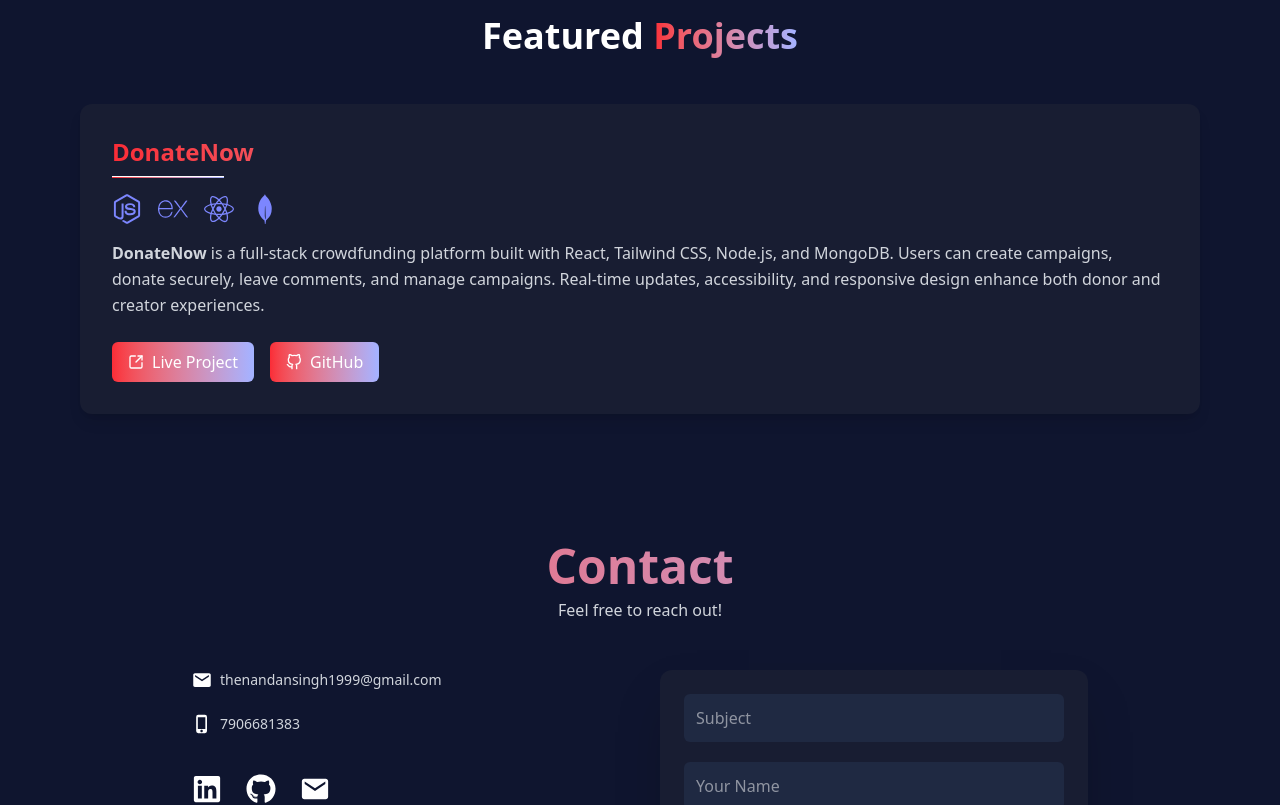
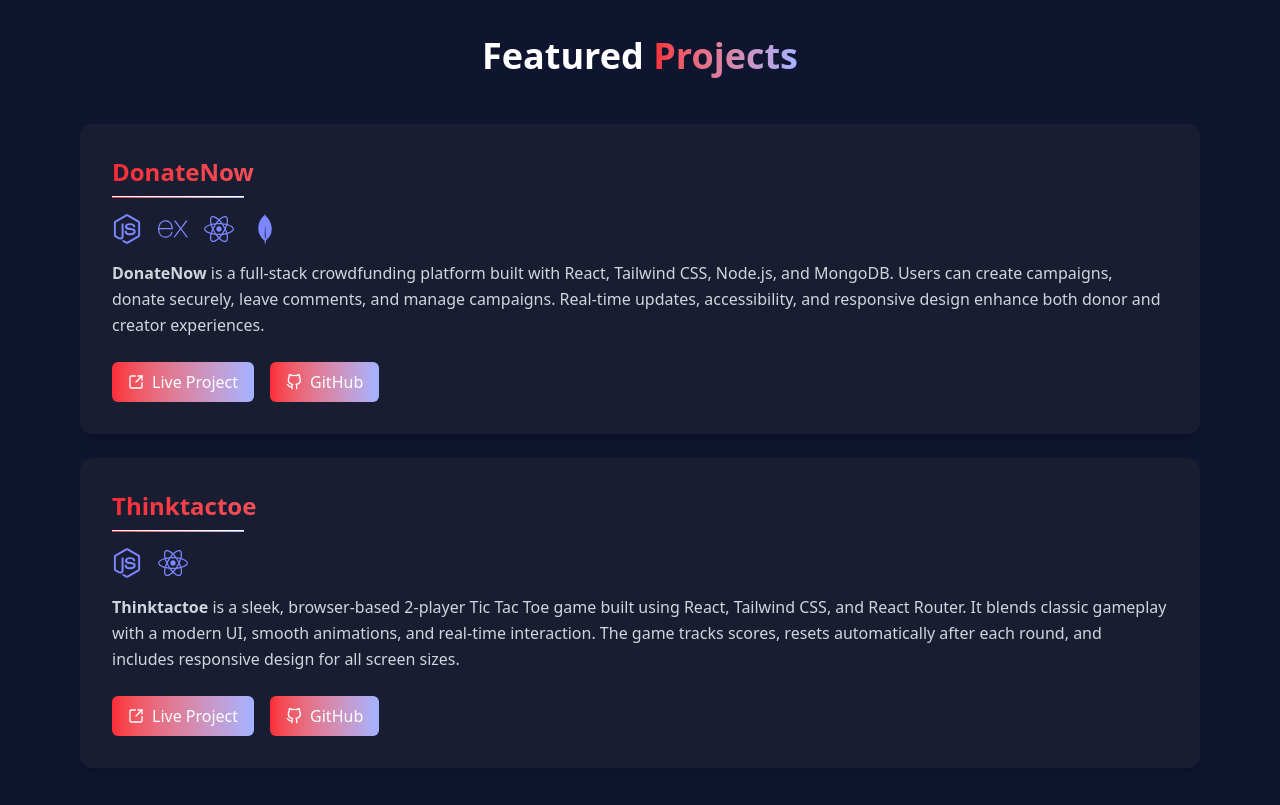
Before and after one commit to nandan2506/nandan2506.github.io, a React (Vite) app: page / in a window 1280 px wide. Shown: the part 1840-2645 px from the top of the page. Built offline with nearby package versions, Linux system fonts and the light colour scheme.

Commit message:
new project added

```diff
--- a/src/components/About.jsx
+++ b/src/components/About.jsx
@@ -4,16 +4,26 @@ import {
   FaJs,
   FaReact,
   FaNodeJs,
+  FaGitAlt,
   FaPython,
-  FaGitAlt,
 } from "react-icons/fa";
-import { SiRedux, SiMongodb, SiPostman, SiExpress } from "react-icons/si";
+import {
+  SiRedux,
+  SiExpress,
+  SiMongodb,
+  SiPostman,
+  SiTailwindcss,
+  SiFirebase,
+} from "react-icons/si";
 import { IoPersonSharp } from "react-icons/io5";
 import photo from "../assets/myPhoto.jpeg";
 
 export default function About() {
   return (
-    <div id="about" className="flex flex-col items-center scroll-mt-20 text-white py-20 px-6 gap-12 bg-[#0f152f]">
+    <div
+      id="about"
+      className="flex flex-col items-center scroll-mt-20 text-white py-20 px-6 gap-12 bg-[#0f152f]"
+    >
       {/* Heading */}
       <h1 className="text-4xl font-bold text-center">
         About <span className="text-[#ff8a8b]">Nandan</span>
@@ -32,9 +42,9 @@ export default function About() {
           </h2>
           <hr className="my-2 h-1 bg-gradient-to-r from-red-500 to-indigo-300 w-36 rounded" />
           <p className="text-gray-300 text-lg leading-relaxed">
-            Hi, I'm <strong>Nandan Singh Danu</strong>, a full-stack
-            web developer from Uttarakhand. I graduated from IGNOU and completed
-            a Software Development course at Masai School.
+            Hi, I'm <strong>Nandan Singh Danu</strong>, a full-stack web
+            developer from Uttarakhand. I graduated from IGNOU and completed a
+            Software Development course at Masai School.
             <br />
             <br />I specialize in the <strong>MERN stack</strong> (MongoDB,
             Express, React, Node.js) and enjoy building responsive,
@@ -60,10 +70,12 @@ export default function About() {
             { icon: <FaCss3Alt />, label: "CSS" },
             { icon: <FaJs />, label: "JavaScript" },
             { icon: <FaReact />, label: "React" },
+            { icon: <SiTailwindcss />, label: "Tailwind CSS" },
             { icon: <FaNodeJs />, label: "Node.js" },
             { icon: <SiRedux />, label: "Redux" },
             { icon: <SiExpress />, label: "Express" },
             { icon: <SiMongodb />, label: "MongoDB" },
+            { icon: <SiFirebase />, label: "Firebase" },
             { icon: <SiPostman />, label: "Postman" },
             { icon: <FaGitAlt />, label: "Git" },
             { icon: <FaPython />, label: "Python" },
--- a/src/components/Projects.jsx
+++ b/src/components/Projects.jsx
@@ -5,7 +5,10 @@ import { SiMongodb, SiExpress } from "react-icons/si";
 
 export default function Projects() {
   return (
-    <div id="projects" className="bg-[#0f152f] scroll-mt-20 text-white py-16 px-6 md:px-20">
+    <div
+      id="projects"
+      className="bg-[#0f152f] scroll-mt-20 text-white py-16 px-6 md:px-20"
+    >
       {/* Heading */}
       <h1 className="text-4xl font-bold text-center mb-12">
         Featured{" "}
@@ -15,12 +18,13 @@ export default function Projects() {
       </h1>
 
       {/* Project Card */}
+      <div className="flex flex-col gap-6">
         <div className="bg-[#181d32] p-8 rounded-xl shadow-lg hover:shadow-indigo-500/30 transition">
           {/* Project Title */}
           <h2 className="text-2xl font-semibold mb-2 flex items-center gap-2 bg-gradient-to-r from-red-500 to-indigo-300 bg-clip-text text-transparent">
             DonateNow
           </h2>
-        <hr className="h-[2px] bg-gradient-to-r from-red-500 to-indigo-300 w-28 mb-4" />
+          <hr className="h-[2px] bg-gradient-to-r from-red-500 to-indigo-300 w-33 mb-4" />
 
           {/* Stack Icons */}
           <div className="flex gap-4 mb-4 text-indigo-400 text-3xl">
@@ -32,11 +36,11 @@ export default function Projects() {
 
           {/* Description */}
           <p className="text-gray-300 leading-relaxed mb-6">
-          <strong>DonateNow</strong> is a full-stack crowdfunding platform built
-          with React, Tailwind CSS, Node.js, and MongoDB. Users can create
-          campaigns, donate securely, leave comments, and manage campaigns.
-          Real-time updates, accessibility, and responsive design enhance both
-          donor and creator experiences.
+            <strong>DonateNow</strong> is a full-stack crowdfunding platform
+            built with React, Tailwind CSS, Node.js, and MongoDB. Users can
+            create campaigns, donate securely, leave comments, and manage
+            campaigns. Real-time updates, accessibility, and responsive design
+            enhance both donor and creator experiences.
           </p>
 
           {/* Buttons */}
@@ -59,6 +63,51 @@ export default function Projects() {
             </a>
           </div>
         </div>
+
+        <div className="bg-[#181d32] p-8 rounded-xl shadow-lg hover:shadow-indigo-500/30 transition">
+          {/* Project Title */}
+          <h2 className="text-2xl font-semibold mb-2 flex items-center gap-2 bg-gradient-to-r from-red-500 to-indigo-300 bg-clip-text text-transparent">
+            Thinktactoe
+          </h2>
+          <hr className="h-[2px] bg-gradient-to-r from-red-500 to-indigo-300 w-33 mb-4" />
+
+          {/* Stack Icons */}
+          <div className="flex gap-4 mb-4 text-indigo-400 text-3xl">
+            <FaNodeJs />
+            <FaReact />
+          </div>
+
+          {/* Description */}
+          <p className="text-gray-300 leading-relaxed mb-6">
+            <strong>Thinktactoe</strong> is a sleek, browser-based 2-player Tic
+            Tac Toe game built using React, Tailwind CSS, and React Router. It
+            blends classic gameplay with a modern UI, smooth animations, and
+            real-time interaction. The game tracks scores, resets automatically
+            after each round, and includes responsive design for all screen
+            sizes.
+          </p>
+
+          {/* Buttons */}
+          <div className="flex flex-wrap gap-4 mt-4">
+            <a
+              target="_blank"
+              rel="noopener noreferrer"
+              href="https://thinktactoe.netlify.app/"
+              className="flex items-center gap-2 bg-gradient-to-r from-red-500 to-indigo-300 hover:opacity-90 transition text-white px-4 py-2 rounded-md"
+            >
+              <LuSquareArrowOutUpRight /> Live Project
+            </a>
+            <a
+              target="_blank"
+              rel="noopener noreferrer"
+              href="https://github.com/nandan2506/thinktactoe"
+              className="flex items-center gap-2 bg-gradient-to-r from-red-500 to-indigo-300 hover:opacity-90 transition text-white px-4 py-2 rounded-md"
+            >
+              <FiGithub /> GitHub
+            </a>
+          </div>
+        </div>
+      </div>
     </div>
   );
 }
```
Lines whose indentation alone changed are shown as unchanged.
